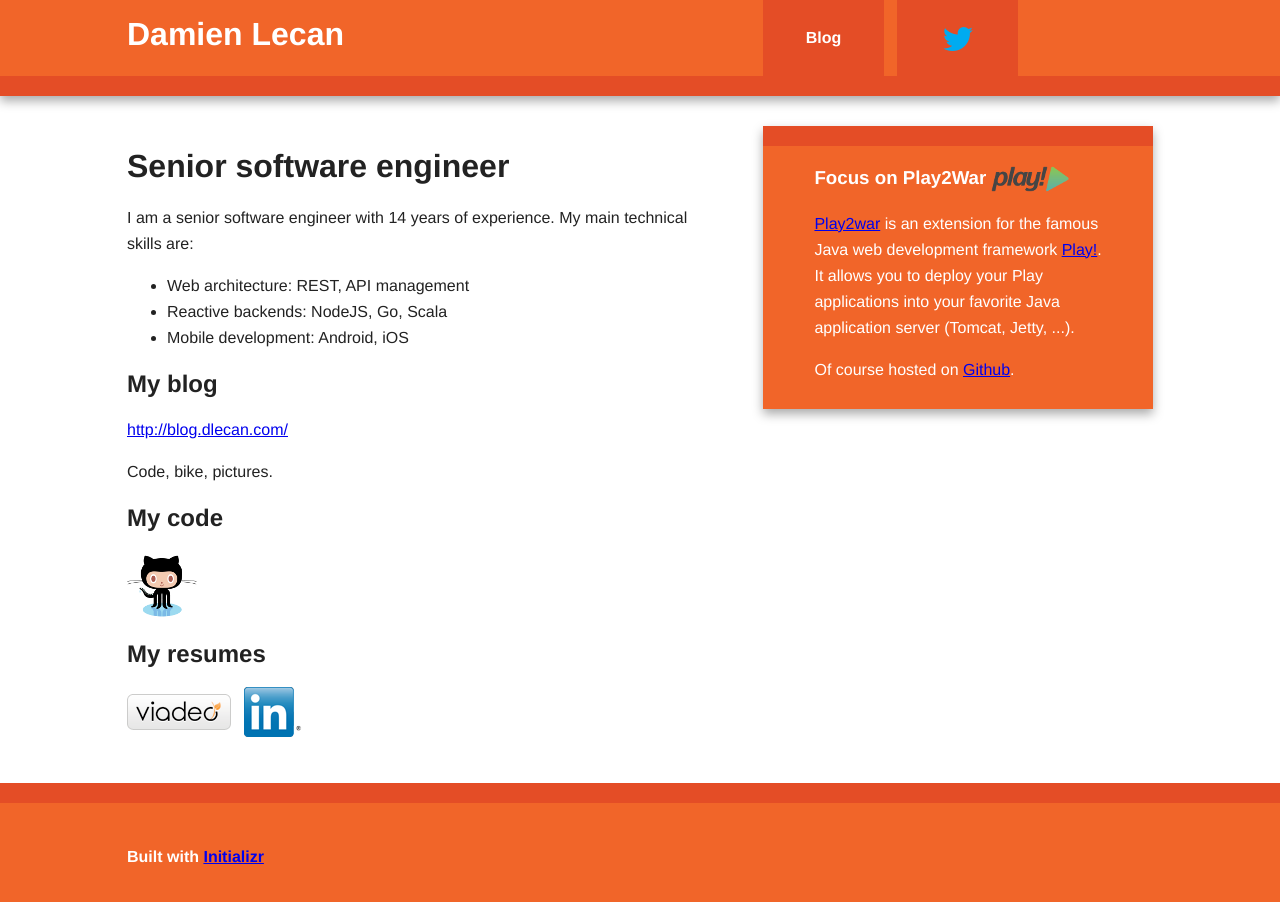
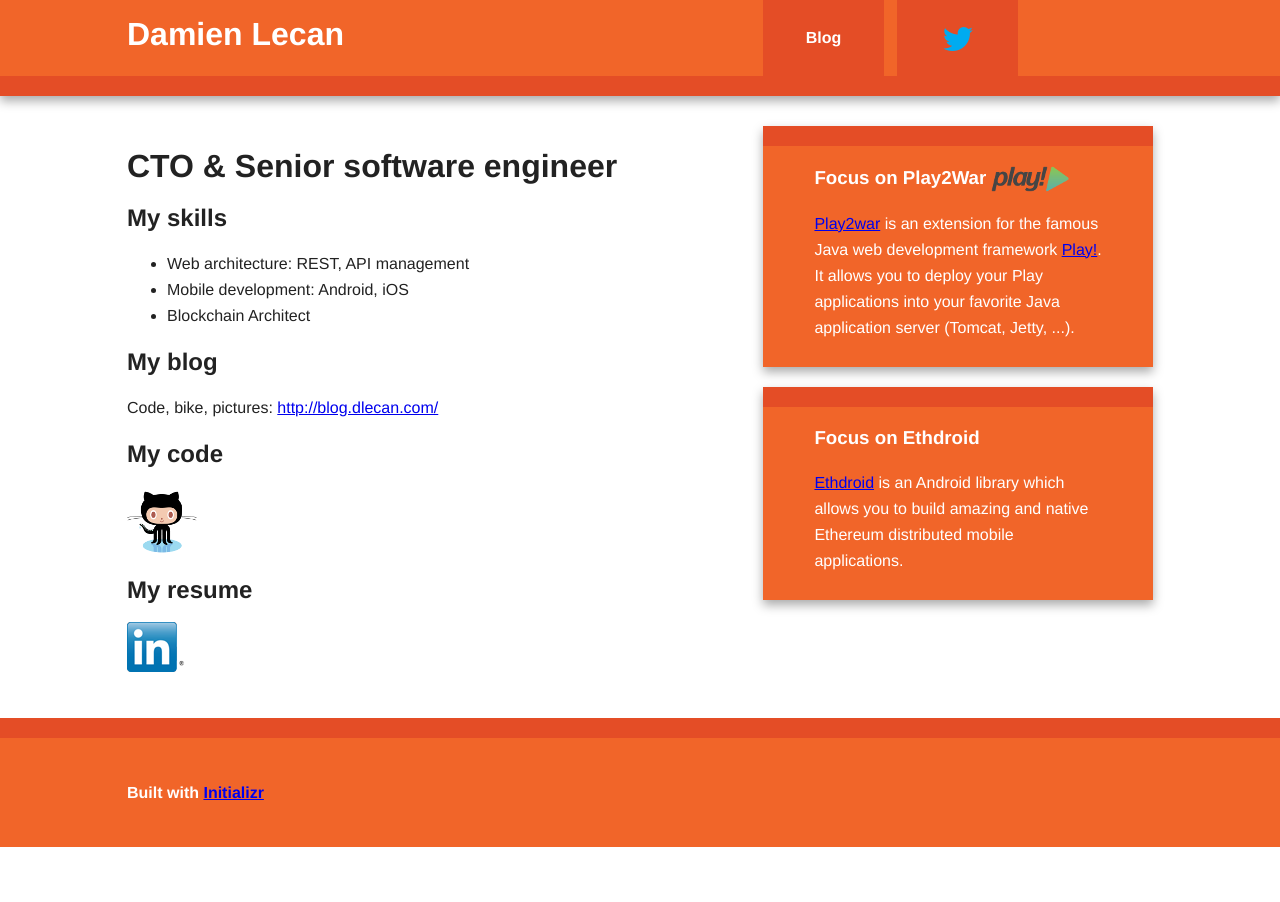
Before and after one commit to dlecan/dlecan.github.io, a plain HTML site: page index.html in a window 1280 px wide. After the commit the page ends 847 px from the top, so only its background shows below. Drawn offline with nearby package versions, Linux system fonts and the light colour scheme.

Commit message:
Update 2017-08

```diff
--- a/css/style.css
+++ b/css/style.css
@@ -138,7 +138,8 @@
 
 #main aside{
 	color:white;
-	padding:0px 5% 10px;
+  padding:0px 5% 10px;
+  margin-bottom: 20px;
 }
 
 #footer-container footer{
--- a/index.html
+++ b/index.html
@@ -7,8 +7,8 @@
 	<meta charset="utf-8">
 	<meta http-equiv="X-UA-Compatible" content="IE=edge,chrome=1">
 
-	<title>Damien Lecan - Senior software engineer</title>
-	<meta name="description" content="Software engineer">
+	<title>Damien Lecan - CTO &amp; Senior software engineer</title>
+	<meta name="description" content="CTO, Software engineer, Blockchain, Architect">
 	<meta name="author" content="Damien Lecan">
 
 	<meta name="viewport" content="width=device-width">
@@ -35,38 +35,42 @@
 
 			<article>
 				<header>
-					<h1>Senior software engineer</h1>
-					<p>I am a senior software engineer with 14 years of experience. My main technical skills are:</p>
+          <h1>CTO &amp; Senior software engineer</h1>
+        </header>
+        <section>
+					<h2>My skills</h2>
           <ul>
             <li>Web architecture: REST, API management</li>
-            <li>Reactive backends: NodeJS, Go, Scala</li>
             <li>Mobile development: Android, iOS</li>
+            <li>Blockchain Architect</li>
           </ul>
-				</header>
+				</section>
 				<section>
 					<h2>My blog</h2>
-                    <p><a href="http://blog.dlecan.com/">http://blog.dlecan.com/</a></p>
-					<p>Code, bike, pictures.</p>
+                    <p>Code, bike, pictures: <a href="http://blog.dlecan.com/">http://blog.dlecan.com/</a></p>
 				</section>
 				<section>
 					<h2>My code</h2>
                     <p><a href="https://github.com/dlecan"><img src="img/Octocat.png" alt="http://github.com/dlecan"></a></p>
 
 				</section>
-				<footer>
-					<h2>My resumes</h2>
-                    <p><a href="http://www.viadeo.com/fr/profile/damien.lecan"><img src="img/viadeo_logo.png"></a>&nbsp;&nbsp;
-                        <a href="http://www.linkedin.com/in/damienlecan"><img src="img/LinkedIn_Logo60px.png"></a></p>
-                    </ul>
-				</footer>
+				<section>
+					<h2>My resume</h2>
+                    <p><a href="http://www.linkedin.com/in/damienlecan"><img src="img/LinkedIn_Logo60px.png"></a></p>
+				</section>
 			</article>
 
 			<aside>
 				<h3>Focus on Play2War <img src="img/play.png"></h3>
-				<p><a href="https://github.com/dlecan/play2-war-plugin">Play2war</a> is an extension for the famous
+				<p><a href="https://github.com/play2war/play2-war-plugin">Play2war</a> is an extension for the famous
                 Java web development framework <a href="http://www.playframework.org/">Play!</a>.
                 It allows you to deploy your Play applications into your favorite Java application server (Tomcat, Jetty, ...).</p>
-                <p>Of course hosted on <a href="http://github.com/dlecan/play2-war-plugin">Github</a>.</p>
+			</aside>
+
+			<aside>
+				<h3>Focus on Ethdroid</h3>
+        <p><a href="https://github.com/ethmobile/ethdroid">Ethdroid</a> is an Android library which
+          allows you to build amazing and native Ethereum distributed mobile applications.</p>
 			</aside>
 
 		</div> <!-- #main -->
```
